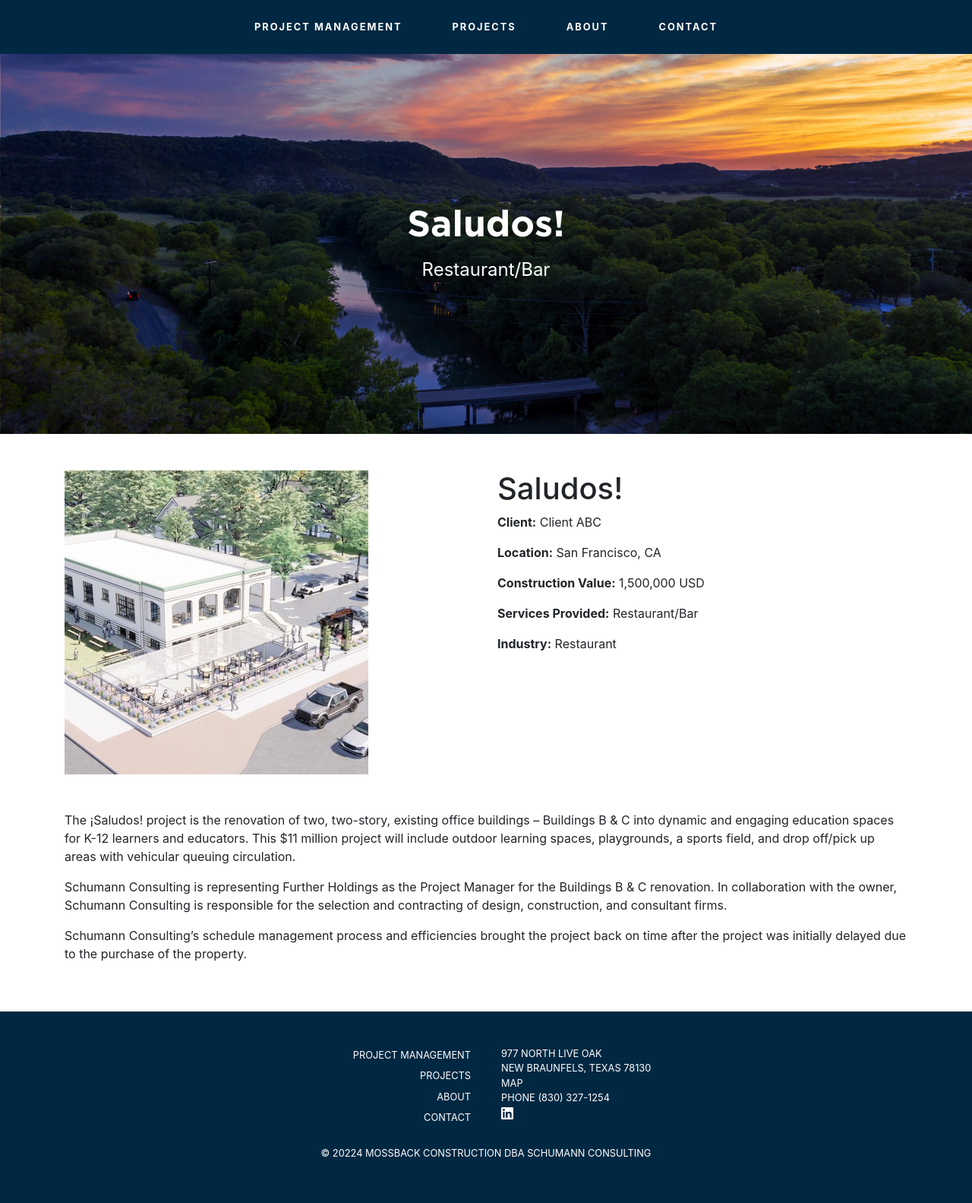
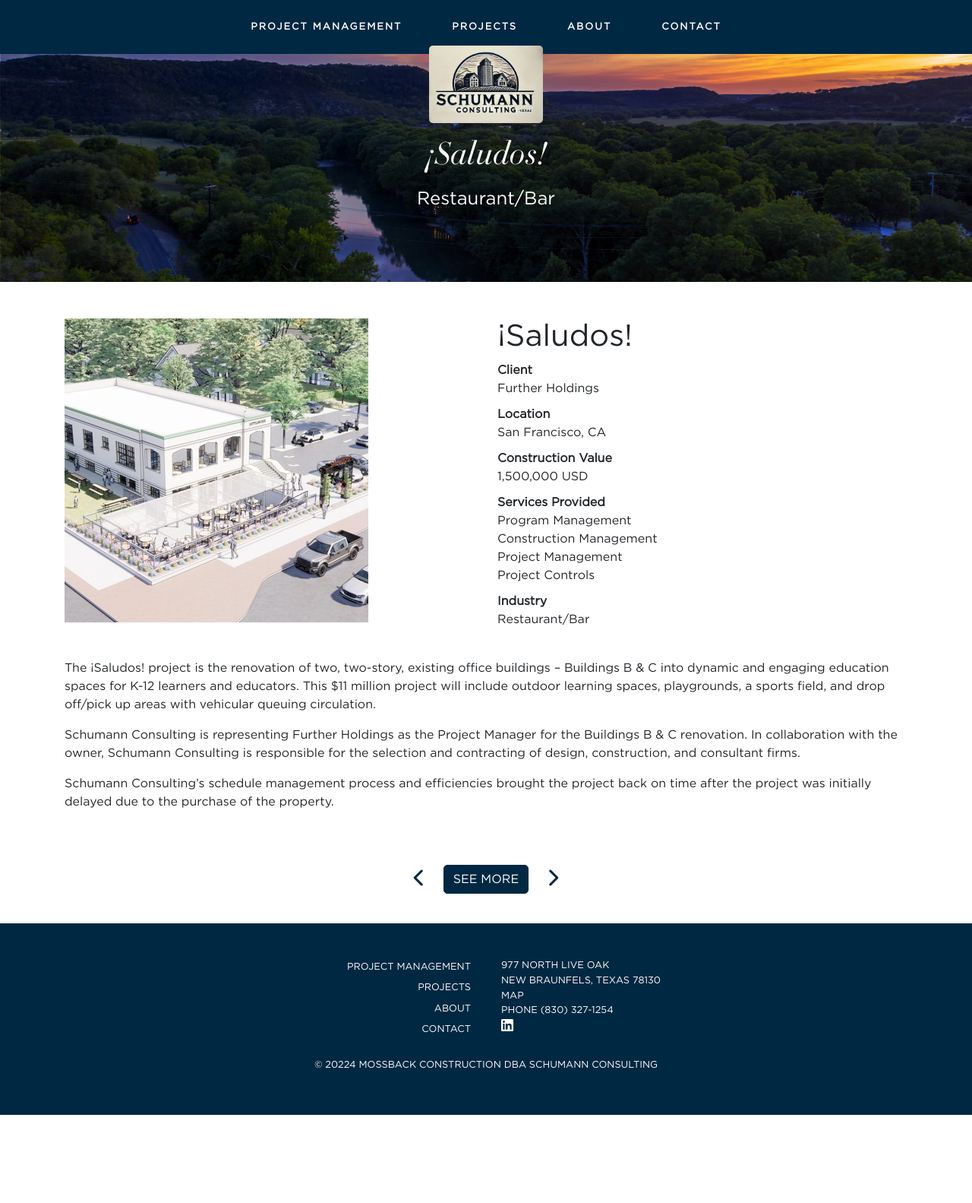
Before and after one commit to kordless/ammo, a Flask app: page /project/saludos in a window 1280 px wide. Shown: the whole page at 76% size. After the commit the page ends 1467 px from the top, so only its background shows below. Run offline with Flask 2, Linux system fonts and the light colour scheme; some libraries are stand-ins or nearby versions.

Commit message:
Update project template and fix routing

```diff
--- a/schumann/app.py
+++ b/schumann/app.py
@@ -19,13 +19,31 @@
 def project_detail(project_stub):
     with open('data/projects.json', 'r') as file:
         projects_data = json.load(file)
-    project = next((proj for proj in projects_data if proj['project_stub'] == project_stub), None)
 
-    if project:
+    # Find the index of the current project
+    current_index = next((index for (index, proj) in enumerate(projects_data) if proj['project_stub'] == project_stub), None)
+
+    if current_index is not None:
+        project = projects_data[current_index]
+
         # Replace newline characters with paragraph breaks in description
         project['description'] = project['description'].replace('\n', '</p><p>')
 
-    return render_template('project-detail.html', project=project)
+        # Determine the previous project stub
+        prev_index = (current_index - 1) % len(projects_data)
+        prev_project_stub = projects_data[prev_index]['project_stub']
+
+        # Determine the next project stub
+        next_index = (current_index + 1) % len(projects_data)
+        next_project_stub = projects_data[next_index]['project_stub']
+
+        return render_template('project-detail.html',
+                               project=project,
+                               prev_project_stub=prev_project_stub,
+                               next_project_stub=next_project_stub)
+    else:
+        # Handle the case where the project is not found
+        return "Project not found", 404
 
 if __name__ == '__main__':
     app.run(host='0.0.0.0', port=5000, debug=True)
--- a/schumann/data/projects.json
+++ b/schumann/data/projects.json
@@ -12,12 +12,12 @@
         "summary": "Commercial Conversion"
     },
     {
-        "project_title": "Saludos!",
-        "client": "Client ABC",
+        "project_title": "¡Saludos!",
+        "client": "Further Holdings",
         "location": "San Francisco, CA",
         "construction_value": "1,500,000 USD",
-        "services_provided": ["Restaurant/Bar"],
-        "industry": "Restaurant",
+        "services_provided": ["Program Management", "Construction Management", "Project Management", "Project Controls"],
+        "industry": "Restaurant/Bar",
         "description": "The ¡Saludos! project is the renovation of two, two-story, existing office buildings – Buildings B & C into dynamic and engaging education spaces for K-12 learners and educators. This $11 million project will include outdoor learning spaces, playgrounds, a sports field, and drop off/pick up areas with vehicular queuing circulation.\nSchumann Consulting is representing Further Holdings as the Project Manager for the Buildings B & C renovation. In collaboration with the owner, Schumann Consulting is responsible for the selection and contracting of design, construction, and consultant firms.\nSchumann Consulting’s schedule management process and efficiencies brought the project back on time after the project was initially delayed due to the purchase of the property.",
         "project_stub": "saludos",
         "image": "saludos.jpg",
--- a/schumann/static/css/style.css
+++ b/schumann/static/css/style.css
@@ -199,12 +199,39 @@
     object-fit: cover; /* Ensure appropriate aspect ratio handling */
 }
 
-.recent-projects-section .btn-primary {
-    border-radius: 5px; /* Add a slight border-radius */
-    text-transform: uppercase; /* Make text all uppercase */
-    background-color: #002842; /* Dark blue color */
-    border-color: #002842; /* Ensure border matches the background */
+.btn-primary {
+    border-radius: 5px;
+    text-transform: uppercase;
+    background-color: #002842;
+    border-color: #002842;
+    color: white;
+    transition: all 0.3s ease;
 }
+
+.btn-primary:hover, .btn-primary:focus {
+    background-color: white;
+    border-color: white;
+    color: #002842;
+    outline: 2px solid #002842;
+    outline-offset: -2px;
+}
+
+.project-navigation {
+    margin: 2rem 0;
+}
+
+.nav-arrow {
+    font-size: 1.5rem;
+    color: #002842;
+    text-decoration: none;
+    padding: 0.5rem;
+    transition: color 0.3s ease;
+}
+
+.nav-arrow:hover, .nav-arrow:focus {
+    color: #004974; /* A slightly lighter shade for hover */
+}
+
 .projects-header {
     padding: 20px 0;
     background-color: #f0f0f0;
@@ -223,6 +250,33 @@
     margin-top: 5px;
 }
 
+.project-details .detail-item {
+    margin-bottom: 10px;
+}
+
+.project-details label {
+    display: block;
+    margin-bottom: 0px;
+}
+
+.project-details span {
+    display: block;
+}
+.project-navigation {
+    margin: 2rem 0;
+}
+
+.project-navigation .btn {
+    min-width: 44px;  /* Ensures buttons are easy to tap on mobile */
+}
+
+.prev-project .btn i {
+    margin-right: 0.5rem;
+}
+
+.next-project .btn i {
+    margin-left: 0.5rem;
+}
 .testimonial {
     background-color: #333333;
     color: white;
--- a/schumann/templates/project-detail.html
+++ b/schumann/templates/project-detail.html
@@ -4,23 +4,25 @@
         <meta charset="UTF-8">
         <meta name="viewport" content="width=device-width, initial-scale=1.0">
         <title>{{ project.project_title }}</title>
+        <link rel="stylesheet" href="https://stackpath.bootstrapcdn.com/bootstrap/4.3.1/css/bootstrap.min.css">
+        <link rel="stylesheet" href="https://cdnjs.cloudflare.com/ajax/libs/font-awesome/6.4.0/css/all.min.css" crossorigin="anonymous" referrerpolicy="no-referrer" />
         <link rel="stylesheet" href="/static/css/style.css">
-    <link rel="stylesheet" href="https://stackpath.bootstrapcdn.com/bootstrap/4.3.1/css/bootstrap.min.css">
     </head>
-<body>
+    <body class="interior-page">
         <header class="container-fluid">
             <nav class="navbar navbar-expand-lg navbar-light">
                 <div class="navbar-nav mx-auto">
-                <a class="nav-item nav-link" href="#">Project Management</a>
-                <a class="nav-item nav-link" href="#">Projects</a>
-                <a class="nav-item nav-link" href="#">About</a>
-                <a class="nav-item nav-link" href="#">Contact</a>
+                    <a class="nav-item nav-link" href="/">Project Management</a>
+                    <a class="nav-item nav-link" href="/projects">Projects</a>
+                    <a class="nav-item nav-link" href="/about">About</a>
+                    <a class="nav-item nav-link" href="/contact">Contact</a>
                 </div>
             </nav>
+            <div class="overlap-box"><img src="/static/images/logo.jpg" alt="Logo Image"></div>
         </header>
         <section class="hero">
             <div class="hero-text container">
-            <h1 class="gotham-bold">{{ project.project_title }}</h1>
+                <h1 class="gotham-bold peace-text"><span class="peace-text">{{ project.project_title }}</span></h1>
                 <p>{{ project.summary }}</p>
             </div>
         </section>
@@ -29,13 +31,32 @@
                 <div class="col-md-6 mb-4">
                     <img src="/static/images/{{ project.image }}" class="img-fluid" alt="{{ project.project_title }}">
                 </div>
-            <div class="col-md-6">
+                <div class="col-md-6 project-details">
                     <h1>{{ project.project_title }}</h1>
-                <p><strong>Client:</strong> {{ project.client }}</p>
-                <p><strong>Location:</strong> {{ project.location }}</p>
-                <p><strong>Construction Value:</strong> {{ project.construction_value }}</p>
-                <p><strong>Services Provided:</strong> {{ project.services_provided | join(', ') }}</p>
-                <p><strong>Industry:</strong> {{ project.industry }}</p>
+                    <div class="detail-item">
+                        <label for="client"><strong>Client</strong></label>
+                        <span id="client">{{ project.client }}</span>
+                    </div>
+                    <div class="detail-item">
+                        <label for="location"><strong>Location</strong></label>
+                        <span id="location">{{ project.location }}</span>
+                    </div>
+                    <div class="detail-item">
+                        <label for="construction_value"><strong>Construction Value</strong></label>
+                        <span id="construction_value">{{ project.construction_value }}</span>
+                    </div>
+                    <div class="detail-item">
+                        <label for="services_provided"><strong>Services Provided</strong></label>
+                        <div id="services_provided">
+                            {% for service in project.services_provided %}
+                                <span class="service-item">{{ service }}</span>
+                            {% endfor %}
+                        </div>
+                    </div>
+                    <div class="detail-item">
+                        <label for="industry"><strong>Industry</strong></label>
+                        <span id="industry">{{ project.industry }}</span>
+                    </div>
                 </div>
             </div>
             <div class="row">
@@ -43,6 +64,17 @@
                     <p>{{ project.description|safe }}</p> <!-- Note the `|safe` filter to allow HTML rendering -->
                 </div>
             </div>
+        </div>
+        <div class="project-navigation d-flex justify-content-center align-items-center">
+            <a href="{{ url_for('project_detail', project_stub=prev_project_stub) }}" class="nav-arrow prev-arrow" aria-label="Previous Project">
+                <i class="fas fa-chevron-left"></i>
+            </a>
+
+            <button class="btn btn-primary mx-3" onclick="window.location.href='/projects';">See More</button>
+
+            <a href="{{ url_for('project_detail', project_stub=next_project_stub) }}" class="nav-arrow next-arrow" aria-label="Next Project">
+                <i class="fas fa-chevron-right"></i>
+            </a>
         </div>
         <!-- Footer Section -->
         <div class="footer-container">
--- a/schumann/templates/projects.html
+++ b/schumann/templates/projects.html
@@ -4,8 +4,8 @@
         <meta charset="UTF-8">
         <meta name="viewport" content="width=device-width, initial-scale=1.0">
         <title>Projects - Schumann Consulting</title>
+        <link rel="stylesheet" href="https://stackpath.bootstrapcdn.com/bootstrap/4.3.1/css/bootstrap.min.css">
         <link rel="stylesheet" href="static/css/style.css">
-        <link rel="stylesheet" href="https://stackpath.bootstrapcdn.com/bootstrap/4.3.1/css/bootstrap.min.css">
     </head>
     <body class="interior-page">
         <header class="container-fluid">
```
Also changed, not shown: schumann/templates/index.html (+4 -4 lines). Lines whose indentation alone changed are shown as unchanged.
